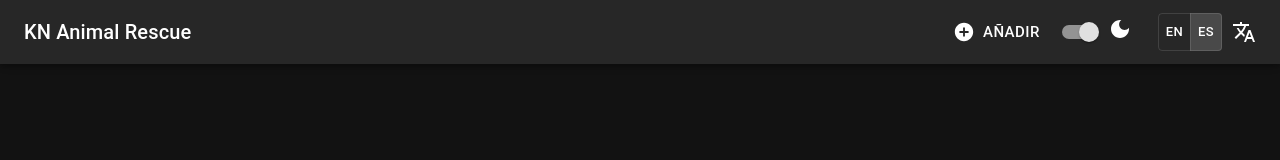
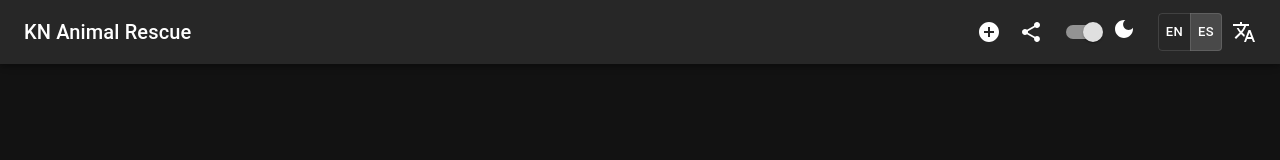
Before and after one commit to kode-neko/animal-rescue-react, a React (Vite) app: page / in a window 1280 px wide. Shown: the top 160 px of the page. Built offline with nearby package versions, Linux system fonts and the light colour scheme.

Commit message:
[dev] New menu RSS MainBar

```diff
--- a/src/components/MainBar/MainBar.tsx
+++ b/src/components/MainBar/MainBar.tsx
@@ -5,11 +5,13 @@ import {
   Typography,
   Toolbar,
   IconButton,
-  Button,
+  Menu,
+  MenuItem,
 } from '@mui/material';
 import MenuIcon from '@mui/icons-material/Menu';
 import { useTranslation } from 'react-i18next';
 import AddCircleIcon from '@mui/icons-material/AddCircle';
+import ShareIcon from '@mui/icons-material/Share';
 import { MainDrawer } from './MainDrawer';
 import { title } from '../../common/constants';
 import { SwitchTheme } from '../SwitchTheme';
@@ -18,6 +20,7 @@ import { SwitchLang } from '../SwitchLang';
 const MainBar = () => {
   const { t, i18n } = useTranslation();
   const [isOpen, setIsOpen] = useState<boolean>(false);
+  const [isOpenRRSS, setIsOpenRRSS] = useState<boolean>(false);
   const [anchorEl, setAnchorEl] = React.useState<null | HTMLElement>(null);
   const [lang, setLang] = useState<string>('es');
   const handleDrawerToggle = () => setIsOpen(!isOpen);
@@ -25,6 +28,29 @@ const MainBar = () => {
   const handleMenu = (event: React.MouseEvent<HTMLElement>) => {};
   // const handleClose = () => setAnchorEl(null);
   const handleClose = () => {};
+
+  const [anchorElRRSS, setAnchorElRRSS] = React.useState<null | HTMLElement>(null);
+  const openRRSS = Boolean(anchorElRRSS);
+  const handleProfileMenuOpen = (event: React.MouseEvent<HTMLElement>) => {
+    setAnchorElRRSS(event.currentTarget);
+  };
+  const handleMenuCloseRRSS = () => {
+    setAnchorElRRSS(null);
+  };
+
+  const renderMenu = (
+    <Menu
+      anchorEl={anchorElRRSS}
+      id="menuSocial"
+      keepMounted
+      open={openRRSS}
+      onClose={handleMenuCloseRRSS}
+    >
+      <MenuItem onClick={handleMenuCloseRRSS}>Profile</MenuItem>
+      <MenuItem onClick={handleMenuCloseRRSS}>My account</MenuItem>
+    </Menu>
+  );
+
   return (
     <Box sx={{ display: 'flex' }}>
       <AppBar component="nav">
@@ -45,15 +71,28 @@ const MainBar = () => {
           >
             {title}
           </Typography>
-          <Box sx={{ display: { xs: 'none', sm: 'flex', gap: '10px' } }}>
-            <Button
-              startIcon={<AddCircleIcon />}
+          <Box sx={{ display: { xs: 'none', sm: 'flex', gap: '6px' } }}>
+            <IconButton
               size="large"
+              edge="end"
               aria-label="create new animal"
+              aria-controls="add"
+              aria-haspopup="true"
               sx={{ color: 'white' }}
             >
-              {'Añadir'}
-            </Button>
+              <AddCircleIcon />
+            </IconButton>
+            <IconButton
+              size="large"
+              edge="end"
+              aria-label="watch social media"
+              aria-controls="social"
+              sx={{ color: 'white', marginRight: '4px' }}
+              onClick={handleProfileMenuOpen}
+            >
+              <ShareIcon />
+            </IconButton>
+            {renderMenu}
             <SwitchTheme />
             <SwitchLang />
           </Box>
```
